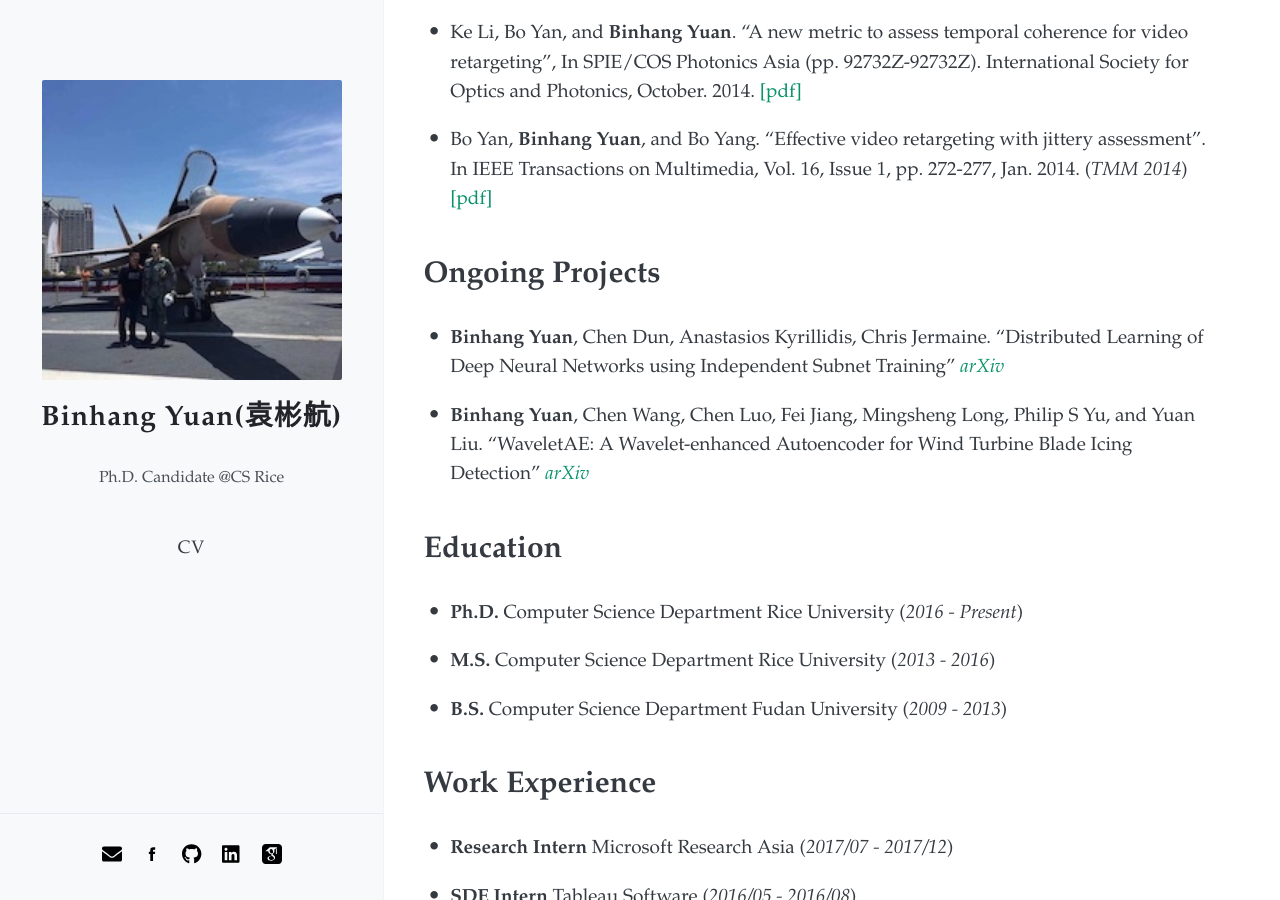
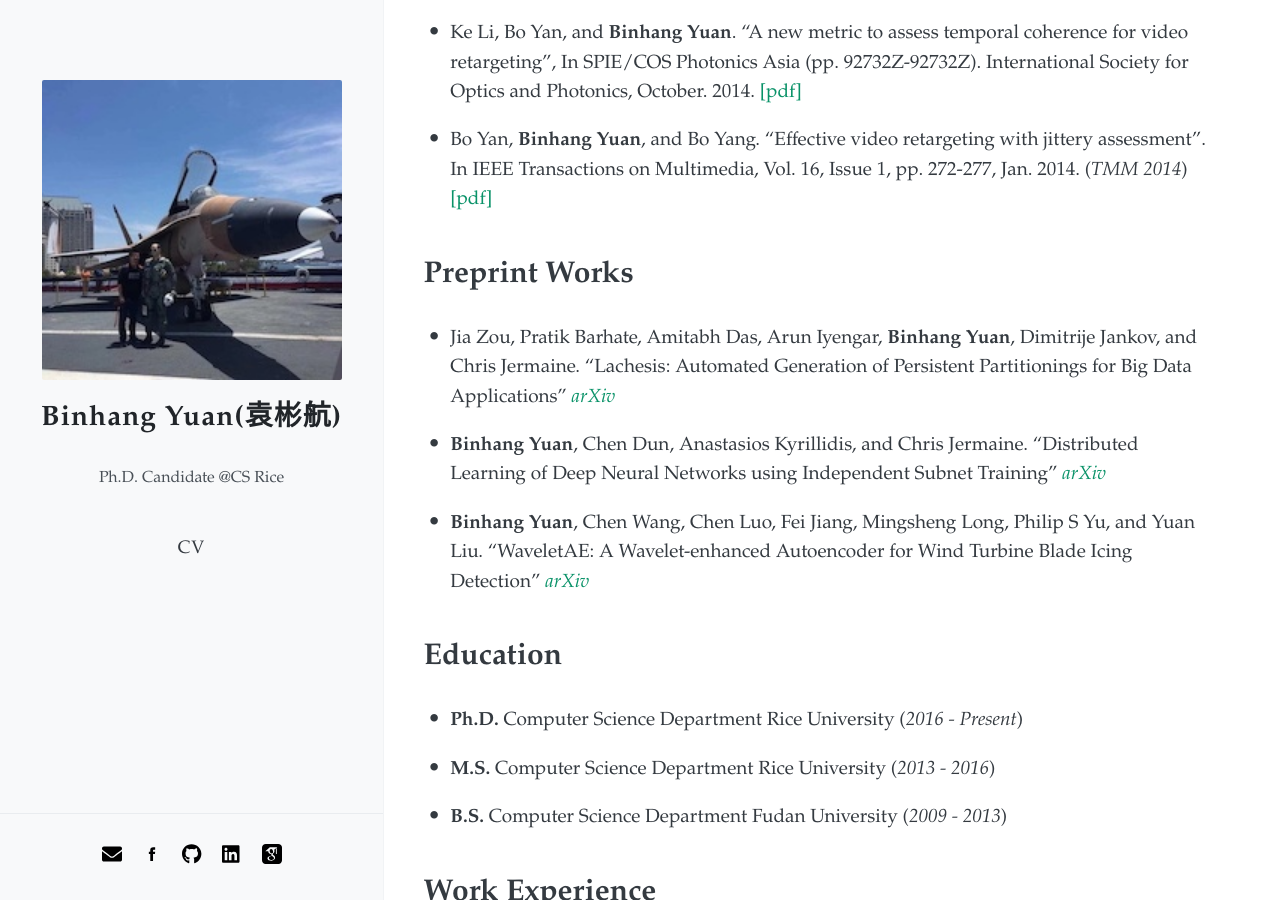
Before and after one commit to BinhangYuan/site, a Jekyll site: the page built from index.md, in a window 1280 px wide and 900 px high, scrolled down 1686 px. Built offline with Jekyll 4.4.1, drawn with Linux system fonts in a browser that asks for light colours; nearby versions of some CDN libraries.

Commit message:
Update index.md

```diff
--- a/index.md
+++ b/index.md
@@ -41,9 +41,11 @@ On the other hand, I am also interested in building data mining/machine learning
 
 
 
-# Ongoing Projects
+# Preprint Works
 
-- **Binhang Yuan**, Chen Dun, Anastasios Kyrillidis, Chris Jermaine. "Distributed Learning of Deep Neural Networks using Independent Subnet Training" *[arXiv](https://arxiv.org/abs/1910.02120)*
+- Jia Zou, Pratik Barhate, Amitabh Das, Arun Iyengar, **Binhang Yuan**, Dimitrije Jankov, and Chris Jermaine. "Lachesis: Automated Generation of Persistent Partitionings for Big Data Applications" *[arXiv](https://arxiv.org/abs/2006.16529)*
+
+- **Binhang Yuan**, Chen Dun, Anastasios Kyrillidis, and Chris Jermaine. "Distributed Learning of Deep Neural Networks using Independent Subnet Training" *[arXiv](https://arxiv.org/abs/1910.02120)*
 
 - **Binhang Yuan**, Chen Wang, Chen Luo, Fei Jiang, Mingsheng Long, Philip S Yu, and Yuan Liu. "WaveletAE: A Wavelet-enhanced Autoencoder for Wind Turbine Blade Icing Detection" *[arXiv](https://arxiv.org/abs/1902.05625)*
 
```
